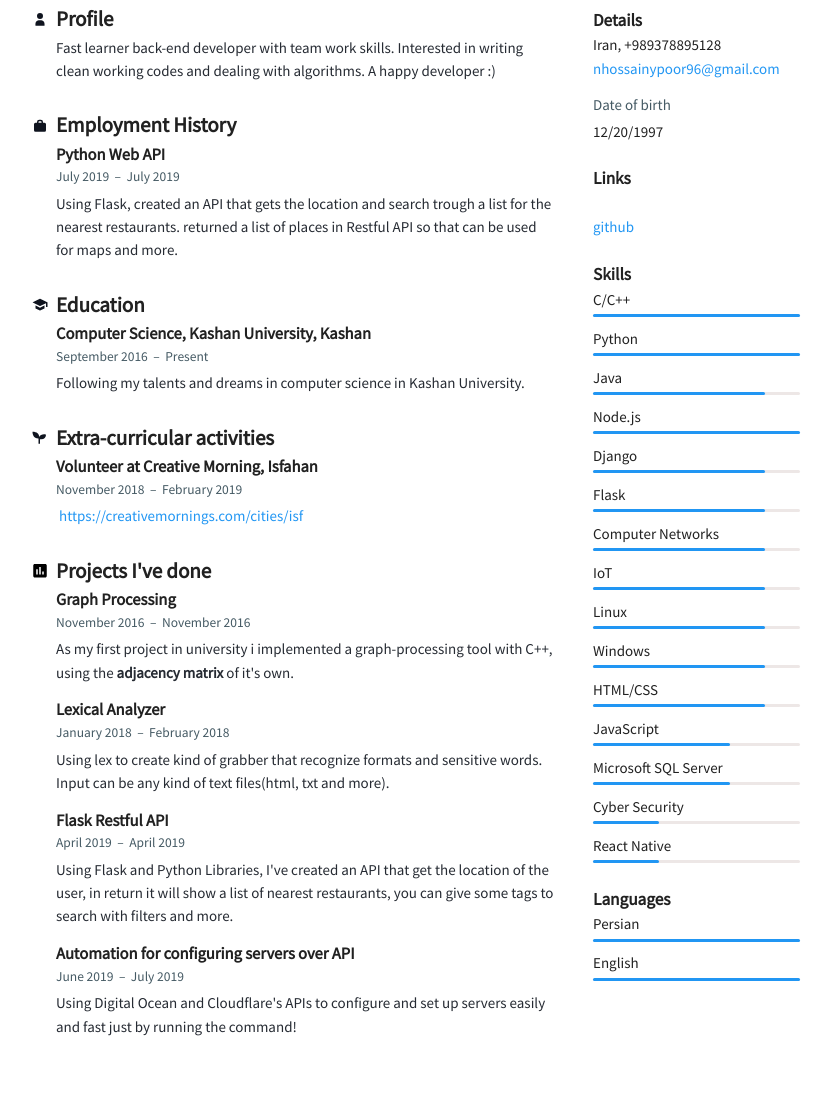
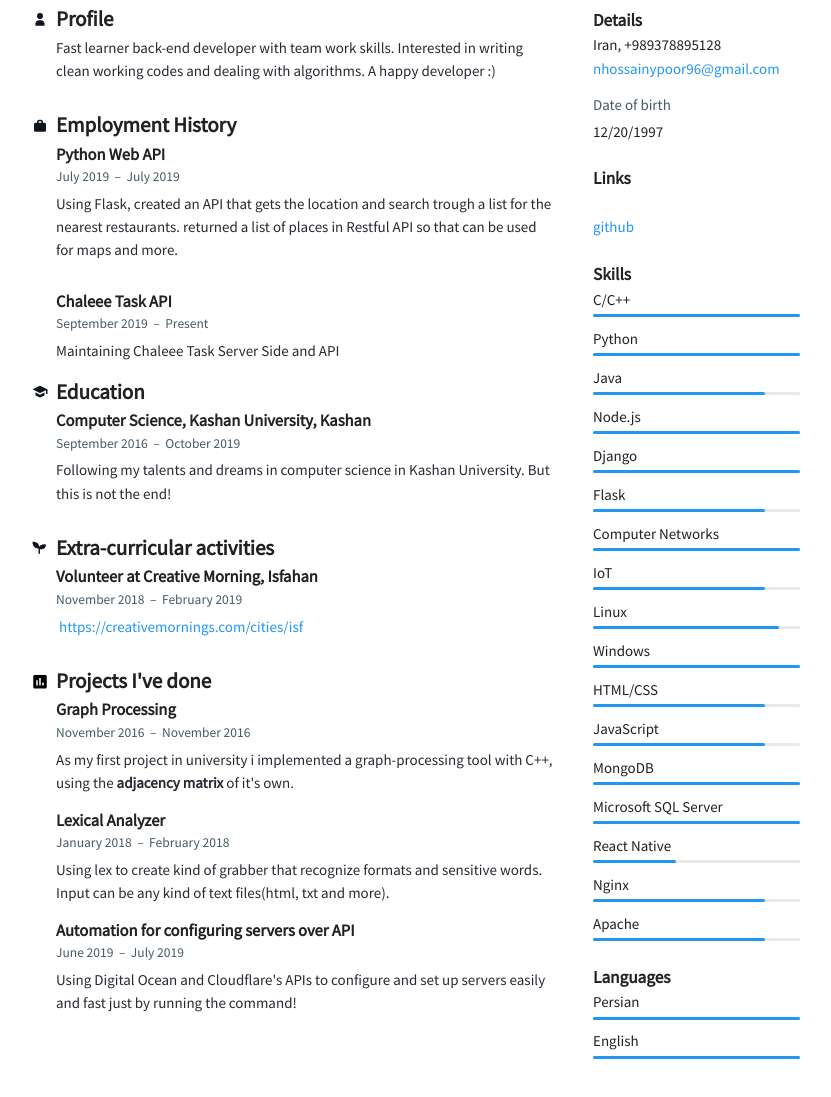
Before and after one commit to NabilTheNoise/resume, a plain HTML site: page Resume.html in a window 1280 px wide. Shown: the part 147-1244 px from the top of the page, without its empty margins (31-862 px from the left). Drawn offline with Linux system fonts and the light colour scheme.

Commit message:
Updated
Took 55 minutes

```diff
--- a/Resume.html
+++ b/Resume.html
@@ -1,5 +1,5 @@
 <!doctype html>
-<html>
+<html lang="en">
 	<head>
 		<link rel="stylesheet" media="all" href="style.css">
 		<meta charset="utf-8">
@@ -27,7 +27,7 @@
 				<div class="personal">
 					<div class="personal__image" style="background-image: url(https://resumeiostorage.s3.amazonaws.com/uploads/user/avatar/3568800/medium_squared_406f36b7e0f4ad8164c82d0a04aa3022.jpg?version=+RMYZiv)"></div>
 					<div class="personal__info">
-					<div class="personal__name">Nabil Hossainy poor</div>
+					<div class="personal__name">Nabil Hossainypoor</div>
 					<div class="personal__position">Backend Developer</div>
 					</div>
 				</div>
@@ -58,6 +58,14 @@
 								<p>Using Flask, created an API that gets the location and search trough a list for the nearest restaurants. returned a list of places in Restful API so that can be used for maps and more.</p>
 							</div>
 						</div>
+						</div>
+						<div class="section__item" style="page-break-inside: avoid;">
+							<div class="section__item-title">Chaleee Task API</div>
+							<div class="section__item-subtitle">September 2019&nbsp;&nbsp;–&nbsp;&nbsp;Present</div>
+							<div class="section__item-text">
+								<p>Maintaining Chaleee Task Server Side and API</p>
+							</div>
+						</div>
 					</div>
 					<div class="section">
 						<div class="section__title">
@@ -66,9 +74,9 @@
 						</div>
 						<div class="section__item" style="page-break-inside: avoid;">
 							<div class="section__item-title">Computer Science, Kashan University, Kashan</div>
-							<div class="section__item-subtitle">September 2016&nbsp;&nbsp;–&nbsp;&nbsp;Present</div>
+							<div class="section__item-subtitle">September 2016&nbsp;&nbsp;–&nbsp;&nbsp;October 2019</div>
 							<div class="section__item-text">
-								<p>Following my talents and dreams in computer science in Kashan University.</p>
+								<p>Following my talents and dreams in computer science in Kashan University. But this is not the end!</p>
 							</div>
 						</div>
 					</div>
@@ -105,19 +113,11 @@
 							</div>
 						</div>
 						<div class="section__item" style="page-break-inside: avoid;">
-							<div class="section__item-title">Flask Restful API</div>
-							<div class="section__item-subtitle">April 2019&nbsp;&nbsp;–&nbsp;&nbsp;April 2019</div>
-							<div class="section__item-text">
-								<p>Using Flask and Python Libraries, I've created an API that get the location of the user, in return it will show a list of nearest restaurants, you can give some tags to search with filters and more.</p>
-							</div>
-						</div>
-						<div class="section__item" style="page-break-inside: avoid;">
 							<div class="section__item-title">Automation for configuring servers over API</div>
 							<div class="section__item-subtitle">June 2019&nbsp;&nbsp;–&nbsp;&nbsp;July 2019</div>
 							<div class="section__item-text">
 								<p>Using Digital Ocean and Cloudflare's APIs to configure and set up servers easily and fast just by running the command!</p>
 							</div>
-						</div>
 					</div>
 				</div>
 				<div class="aside">
@@ -175,7 +175,7 @@
 							<div class="aside__paragraph aside__paragraph--sm">
 								<div class="aside__text">Django</div>
 								<div class="progress">
-									<div class="progress__inner setting--primary-background" style="width: 83%;"></div>
+									<div class="progress__inner setting--primary-background" style="width: 100%;"></div>
 								</div>
 							</div>
 							<div class="aside__paragraph aside__paragraph--sm">
@@ -187,7 +187,7 @@
 							<div class="aside__paragraph aside__paragraph--sm">
 								<div class="aside__text">Computer Networks</div>
 								<div class="progress">
-									<div class="progress__inner setting--primary-background" style="width: 83%;"></div>
+									<div class="progress__inner setting--primary-background" style="width: 100%;"></div>
 								</div>
 							</div>
 							<div class="aside__paragraph aside__paragraph--sm">
@@ -199,13 +199,13 @@
 							<div class="aside__paragraph aside__paragraph--sm">
 								<div class="aside__text">Linux</div>
 								<div class="progress">
-									<div class="progress__inner setting--primary-background" style="width: 83%;"></div>
+									<div class="progress__inner setting--primary-background" style="width: 90%;"></div>
 								</div>
 							</div>
 							<div class="aside__paragraph aside__paragraph--sm">
 								<div class="aside__text">Windows</div>
 								<div class="progress">
-									<div class="progress__inner setting--primary-background" style="width: 83%;"></div>
+									<div class="progress__inner setting--primary-background" style="width: 100%;"></div>
 								</div>
 							</div>
 							<div class="aside__paragraph aside__paragraph--sm">
@@ -217,25 +217,37 @@
 							<div class="aside__paragraph aside__paragraph--sm">
 								<div class="aside__text">JavaScript</div>
 								<div class="progress">
-									<div class="progress__inner setting--primary-background" style="width: 66%;"></div>
+									<div class="progress__inner setting--primary-background" style="width: 83%;"></div>
+								</div>
+							</div>
+							<div class="aside__paragraph aside__paragraph--sm">
+								<div class="aside__text">MongoDB</div>
+								<div class="progress">
+									<div class="progress__inner setting--primary-background" style="width: 100%;"></div>
 								</div>
 							</div>
 							<div class="aside__paragraph aside__paragraph--sm">
 								<div class="aside__text">Microsoft SQL Server</div>
 								<div class="progress">
-									<div class="progress__inner setting--primary-background" style="width: 66%;"></div>
-								</div>
-							</div>
-							<div class="aside__paragraph aside__paragraph--sm">
-								<div class="aside__text">Cyber Security</div>
-								<div class="progress">
-									<div class="progress__inner setting--primary-background" style="width: 32%;"></div>
+									<div class="progress__inner setting--primary-background" style="width: 100%;"></div>
 								</div>
 							</div>
 							<div class="aside__paragraph aside__paragraph--sm">
 								<div class="aside__text">React Native</div>
 								<div class="progress">
-									<div class="progress__inner setting--primary-background" style="width: 32%;"></div>
+									<div class="progress__inner setting--primary-background" style="width: 40%;"></div>
+								</div>
+							</div>
+							<div class="aside__paragraph aside__paragraph--sm">
+								<div class="aside__text">Nginx</div>
+								<div class="progress">
+									<div class="progress__inner setting--primary-background" style="width: 83%;"></div>
+								</div>
+							</div>
+							<div class="aside__paragraph aside__paragraph--sm">
+								<div class="aside__text">Apache</div>
+								<div class="progress">
+									<div class="progress__inner setting--primary-background" style="width: 83%;"></div>
 								</div>
 							</div>
 						</div>
```
